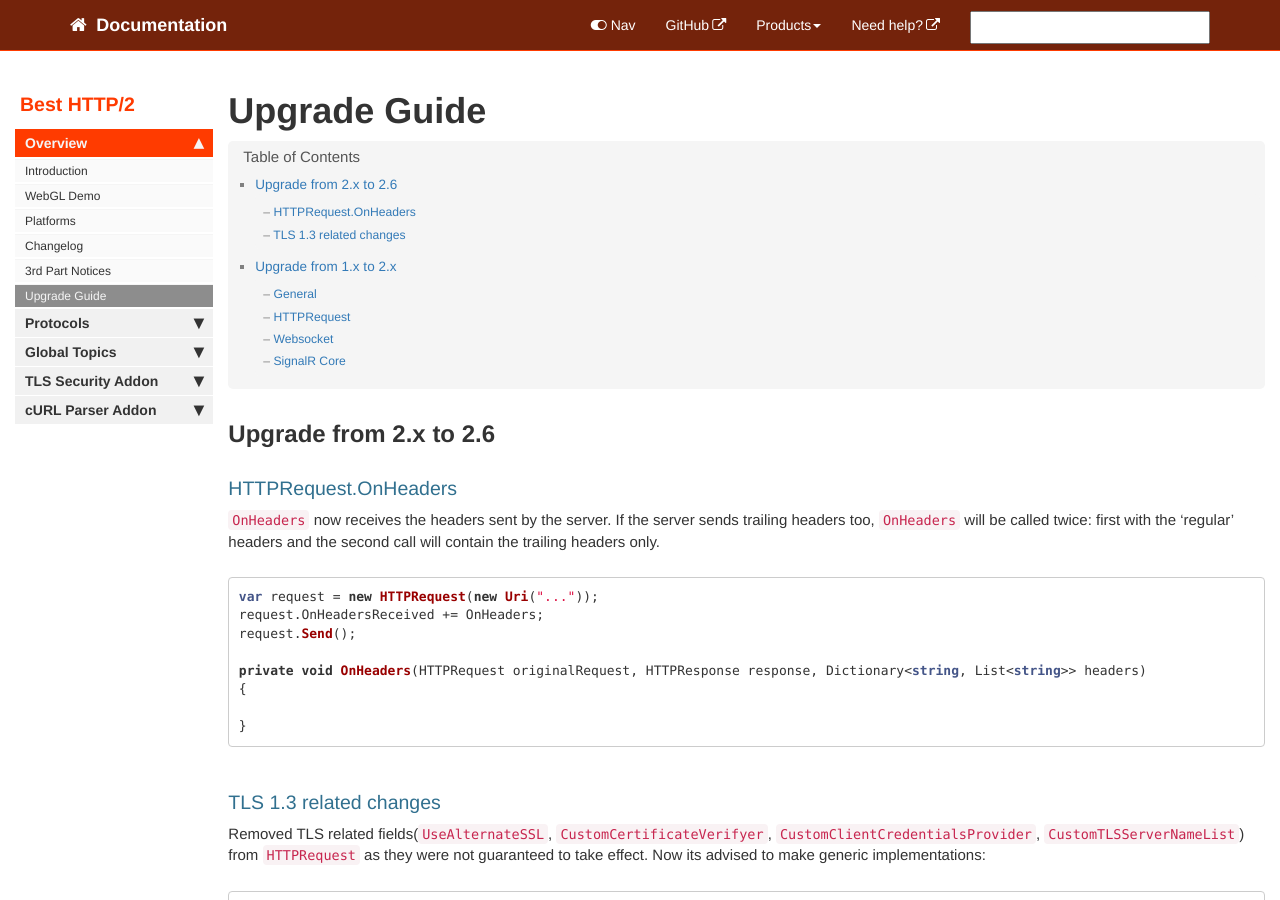
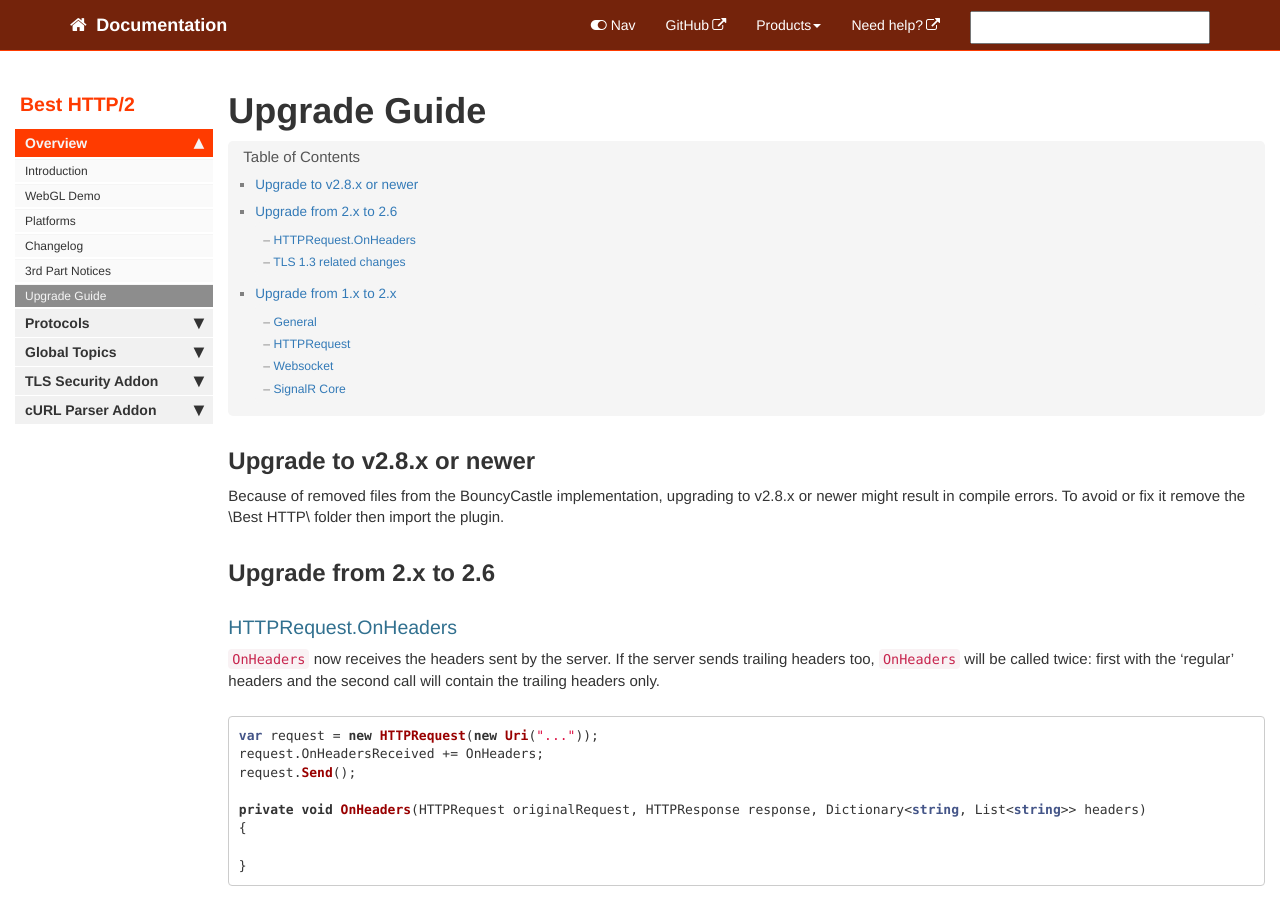
Before and after one commit to Benedicht/BestHTTP-Documentation, a Jekyll site: the page built from pages/best_http2/UpgradeGuide.md, in a window 1280 px wide and 900 px high. Built offline with Jekyll 4.4.1, drawn with Linux system fonts in a browser that asks for light colours; comment, search, counter and statistics services are not loaded.

Commit message:
Upgrade to v2.8.x or newer

```diff
--- a/pages/best_http2/UpgradeGuide.md
+++ b/pages/best_http2/UpgradeGuide.md
@@ -2,6 +2,10 @@
 title: Upgrade Guide
 sidebar: best_http2_main_sidebar
 ---
+
+## Upgrade to v2.8.x or newer
+
+Because of removed files from the BouncyCastle implementation, upgrading to v2.8.x or newer might result in compile errors. To avoid or fix it remove the \Best HTTP\ folder then import the plugin.
 
 ## Upgrade from 2.x to 2.6
 
```
